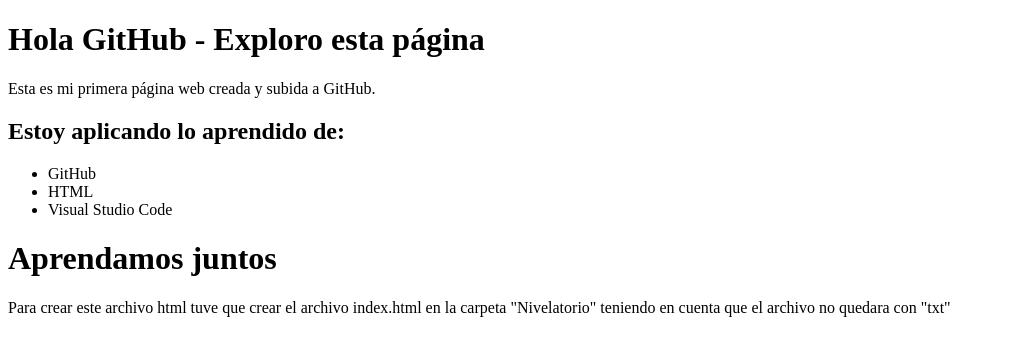
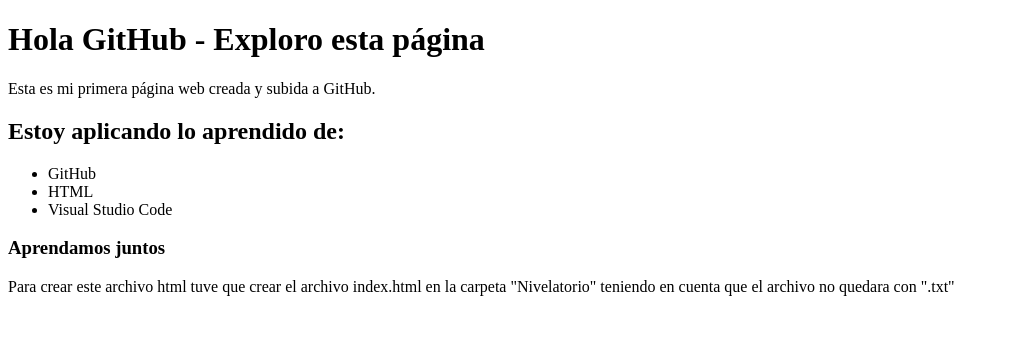
Before and after one commit to danielaSosa10/Nivelatorio--DanielaSosa, a plain HTML site: page index.html in a window 1280 px wide. Shown: the whole page, without its empty margins (0-1009 px from the left). Drawn offline with Linux system fonts and the light colour scheme.

Commit message:
Página Web

```diff
--- a/index.html
+++ b/index.html
@@ -21,8 +21,9 @@
         <li>Visual Studio Code</li>
     </ul>
 
-<h1>Aprendamos juntos</h1>
+<h3>Aprendamos juntos</h3>
 
-<p>Para crear este archivo html tuve que crear el archivo index.html en la carpeta "Nivelatorio" teniendo en cuenta que el archivo no quedara con "txt"
+<p>Para crear este archivo html tuve que crear el archivo index.html en la carpeta "Nivelatorio" teniendo en cuenta que el archivo no quedara con ".txt"
 </p>
+</body>
 </html>
```
